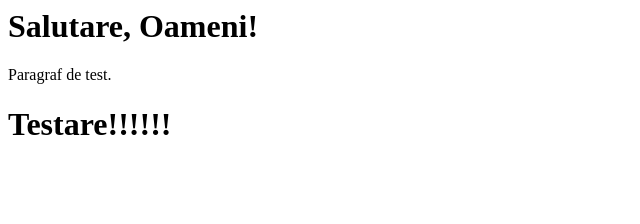
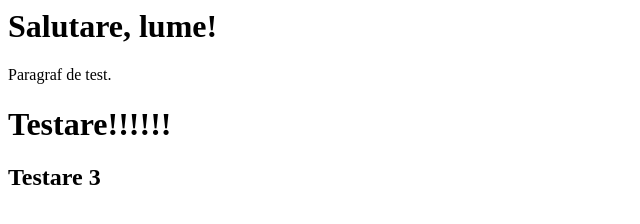
Before and after one commit to Melinte92/Repository-01, a plain HTML site: page index.html in a window 1280 px wide. Shown: the whole page, without its empty margins (0-640 px from the left). Drawn offline with Linux system fonts and the light colour scheme.

Commit message:
Update index.html

```diff
--- a/index.html
+++ b/index.html
@@ -1,3 +1,4 @@
-<h1>Salutare, Oameni!</h1>
+<h1>Salutare, lume!</h1>
 <p>Paragraf de test.</p>
 <h1>Testare!!!!!!</h1>
+<h2>Testare 3 </h2>
```
